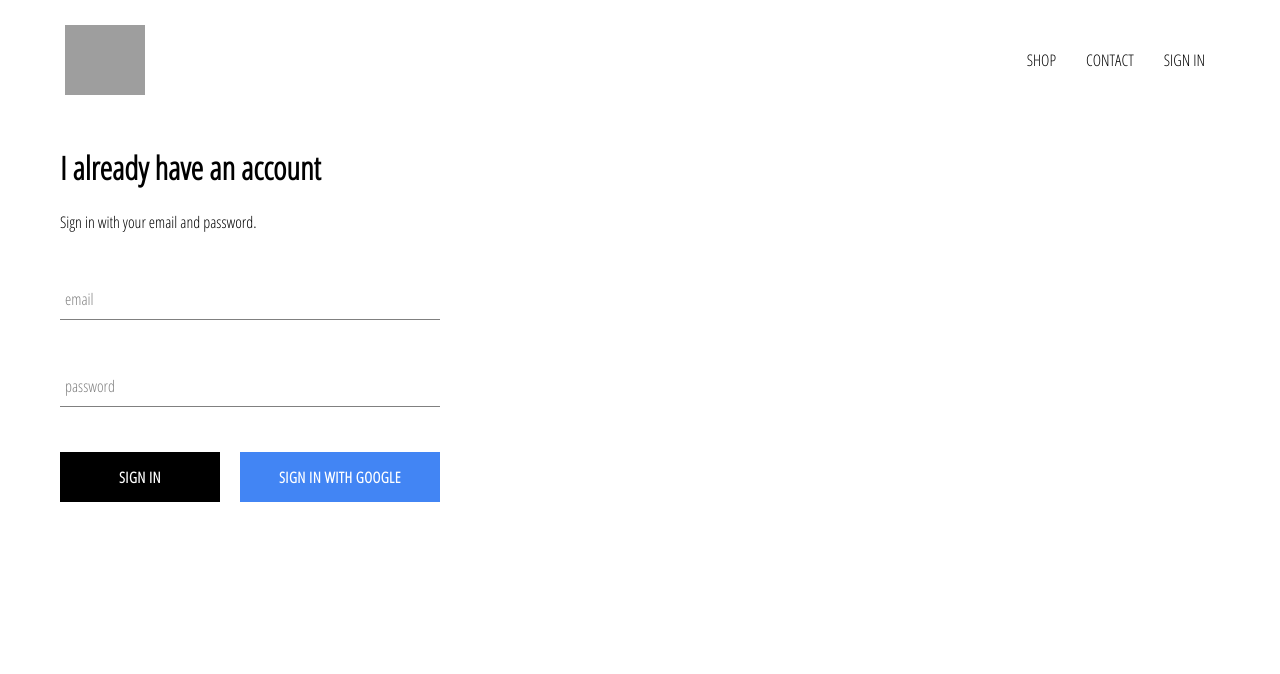
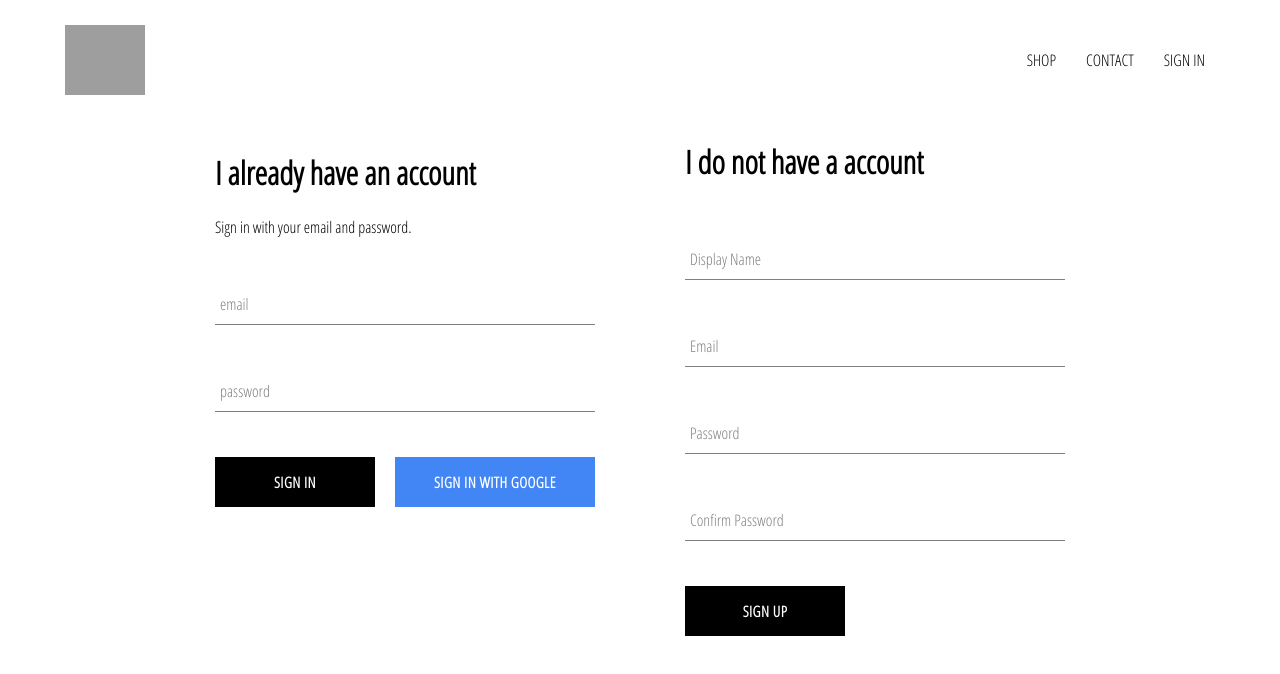
Before and after one commit to UiDevRF/eccom-store, a React (Create React App) app: page /signin in a window 1280 px wide. Shown: the top 674 px of the page. Built offline with nearby package versions, Linux system fonts and the light colour scheme; no server answers; grey boxes are pictures that could not be loaded.

Commit message:
partially added sign up form

```diff
--- a/src/App.js
+++ b/src/App.js
@@ -5,7 +5,7 @@ import HomePage from './pages/homepage/homepage.component.jsx';
 import ShopPage from './pages/shop/shop.component.jsx';
 import Header from './components/header/header.component';
 import SignInSignUpPage from './pages/signIn-signUp/signIn-signUp-page.component';
-import {auth} from './firebase/firebase.utils';
+import {auth, createUserProfileDocument} from './firebase/firebase.utils';
 
 class App extends React.Component {
   constructor(){
@@ -18,10 +18,30 @@ class App extends React.Component {
   unsubscribeFromAuth = null ;
 
   componentDidMount(){
-   this.unsubscribeFromAuth =  auth.onAuthStateChanged(user => {
-      this.setState({currentUser:user})
+   this.unsubscribeFromAuth =  auth.onAuthStateChanged(async (userAuth) => {
+     if(userAuth){
+       const userRef = await createUserProfileDocument(userAuth);
+       userRef.onSnapshot(snapshot => {
+         this.setState({
+           currentUser: {
+             id: snapshot.id,
+             ...snapshot.data()
+           }
+         },
+         () => {
+           console.group(this.state);
+         });
+         //console.log(snapshot.data());
+       });
 
-      console.log(user);
+     }
+
+     else{
+       this.setState({currentUser:userAuth});
+     }
+
+
+
     })
 
   }
--- /dev/null
+++ b/src/components/sign-up/sign-up.component.jsx
@@ -0,0 +1,92 @@
+import React from 'react';
+import FormInput from '../form-input/form-input.component';
+import CustomButton from '../custom-button/custom-button.component';
+import { auth, createUserProfileDocument} from '../../firebase/firebase.utils';
+
+import './sign-up.styles.scss';
+
+class SignUp extends React.Component{
+    constructor(){
+        super();
+
+        this.state = {
+            displayName: '',
+            email: '',
+            password: '',
+            confirmPassword: ''
+        }
+    }
+    handleSubmit = async event =>{
+
+        event.preventDefault();
+        const { displayName, email, password, confirmPassword} =this.state;
+
+        if(password!==confirmPassword)
+        {
+            alert("passwords don't match");
+            return;
+        }
+
+        try{
+            const {user} = await auth.createUserWithEmailAndPassword(email, password);
+            await createUserProfileDocument(user , {displayName});
+            this.setState( { displayName: '',
+                             email: '',
+                             password: '',
+                             confirmPassword: ''}            )
+        }
+        catch(error){
+            console.log(error);
+        }
+
+    }
+
+    handleChange = event => {
+        const {name, value} = event.target;
+        this.setState({ [name] : value});
+    }
+
+
+    render(){
+        const {displayName,email,password,confirmPassword} = this.state;
+        return(
+            <div className='sign-up'>
+                <h1 className='title'> I do not have a account </h1>
+            <form className='sign-up-form' onSubmit={this.handleSubmit}>
+            <FormInput type='text'
+                        name='displayName'
+                        value={displayName}
+                        onChange={this.handleChange}
+                        label='Display Name'
+                        required
+                        />
+            <FormInput type='email'
+                        name='email'
+                        value={email}
+                        onChange={this.handleChange}
+                        label='Email'
+                        required
+                        />
+            <FormInput type='password'
+                        name='password'
+                        value={password}
+                        onChange={this.handleChange}
+                        label='Password'
+                        required
+                        />
+            <FormInput type='password'
+                        name='confirmPassword'
+                        value={confirmPassword}
+                        onChange={this.handleChange}
+                        label='Confirm Password'
+                        required
+                        />
+            <CustomButton type='submit'>SIGN UP
+            </CustomButton>
+                                                </form>
+            </div>
+        )
+    }
+}
+
+export default SignUp;
--- /dev/null
+++ b/src/components/sign-up/sign-up.styles.scss
@@ -0,0 +1,9 @@
+.sign-up{
+    display: flex ;
+    flex-direction: column;
+    width: 380px;
+
+    .title {
+        margin: 10px 0;
+    }
+}
--- a/src/firebase/firebase.utils.js
+++ b/src/firebase/firebase.utils.js
@@ -13,6 +13,30 @@ const config = {
 
 };
 
+export const createUserProfileDocument = async (userAuth, additionalData) => {
+        if(!userAuth) return;
+
+        console.log("i am working");
+        const userRef = firestore.doc(`users/${userAuth.uid}`);
+        const snapshot = await userRef.get();
+        console.log(snapshot);
+
+        if(!snapshot.exists)
+        {
+                const { displayName, email} = userAuth;
+                const createdAt = new Date();
+
+                try {
+                        await userRef.set({displayName, email, createdAt, ...additionalData})
+                }
+                catch(error){
+                        console.log("error creating user", error.message);
+                }
+        }
+
+        return userRef;
+}
+
 firebase.initializeApp(config);
 
 export const auth = firebase.auth();
--- a/src/pages/signIn-signUp/signIn-signUp-page.component.jsx
+++ b/src/pages/signIn-signUp/signIn-signUp-page.component.jsx
@@ -1,11 +1,13 @@
 import React from 'react';
 import SignIn from '../../components/sign-in/sign-in.component';
+import SignUp from '../../components/sign-up/sign-up.component';
 
 import './signIn-signUp-page.scss';
 
 const SignInSignUpPage = () => (
  <div className='signIn-signUp-page'>
  <SignIn />
+ <SignUp />
  </div>
 
 
--- a/src/pages/signIn-signUp/signIn-signUp-page.scss
+++ b/src/pages/signIn-signUp/signIn-signUp-page.scss
@@ -0,0 +1,6 @@
+.signIn-signUp-page{
+    width: 850px;
+    display: flex;
+    justify-content: space-between;
+    margin: 30px auto;
+}
```
Also changed, not shown: 1 other file (tests, documents, lock files or other folders).
